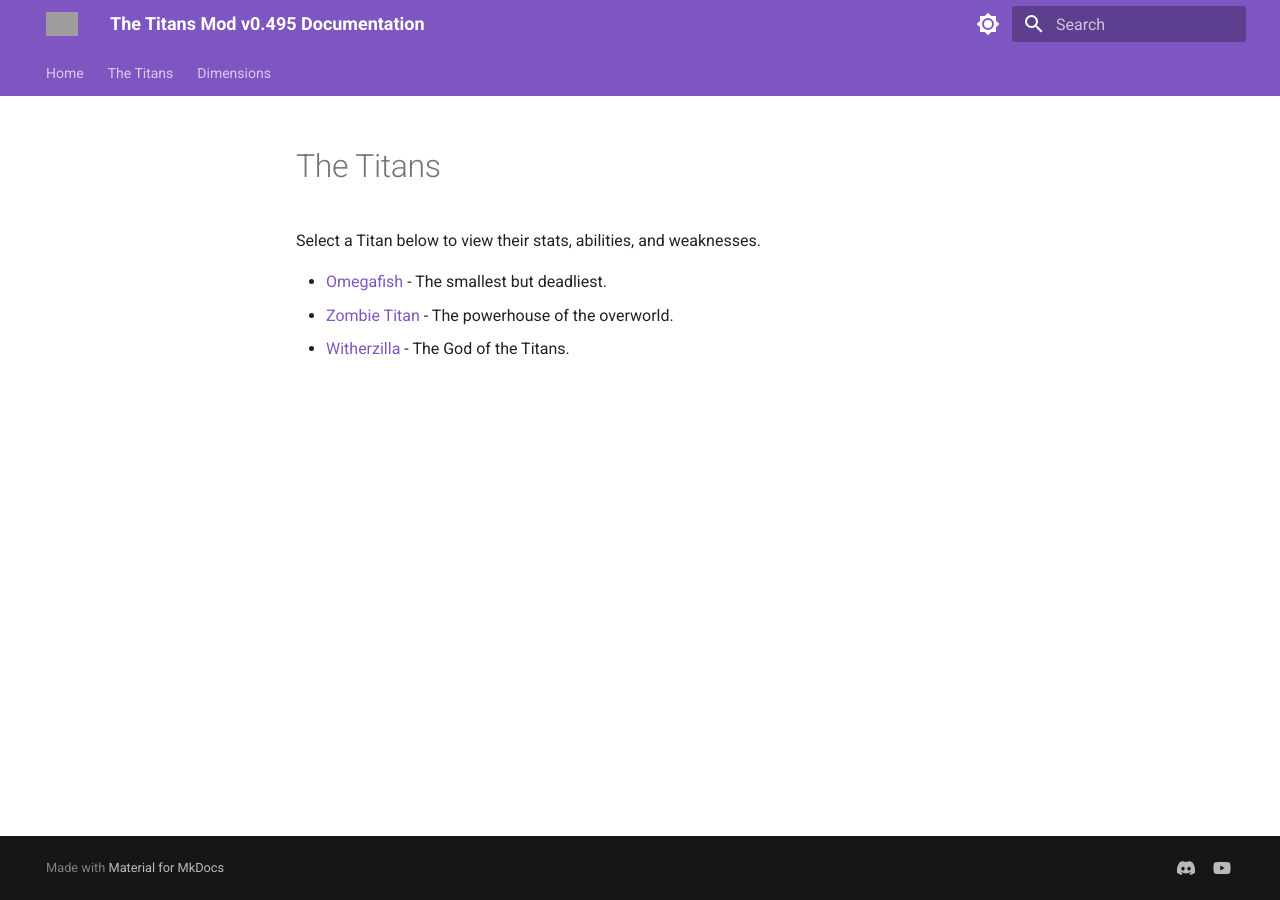
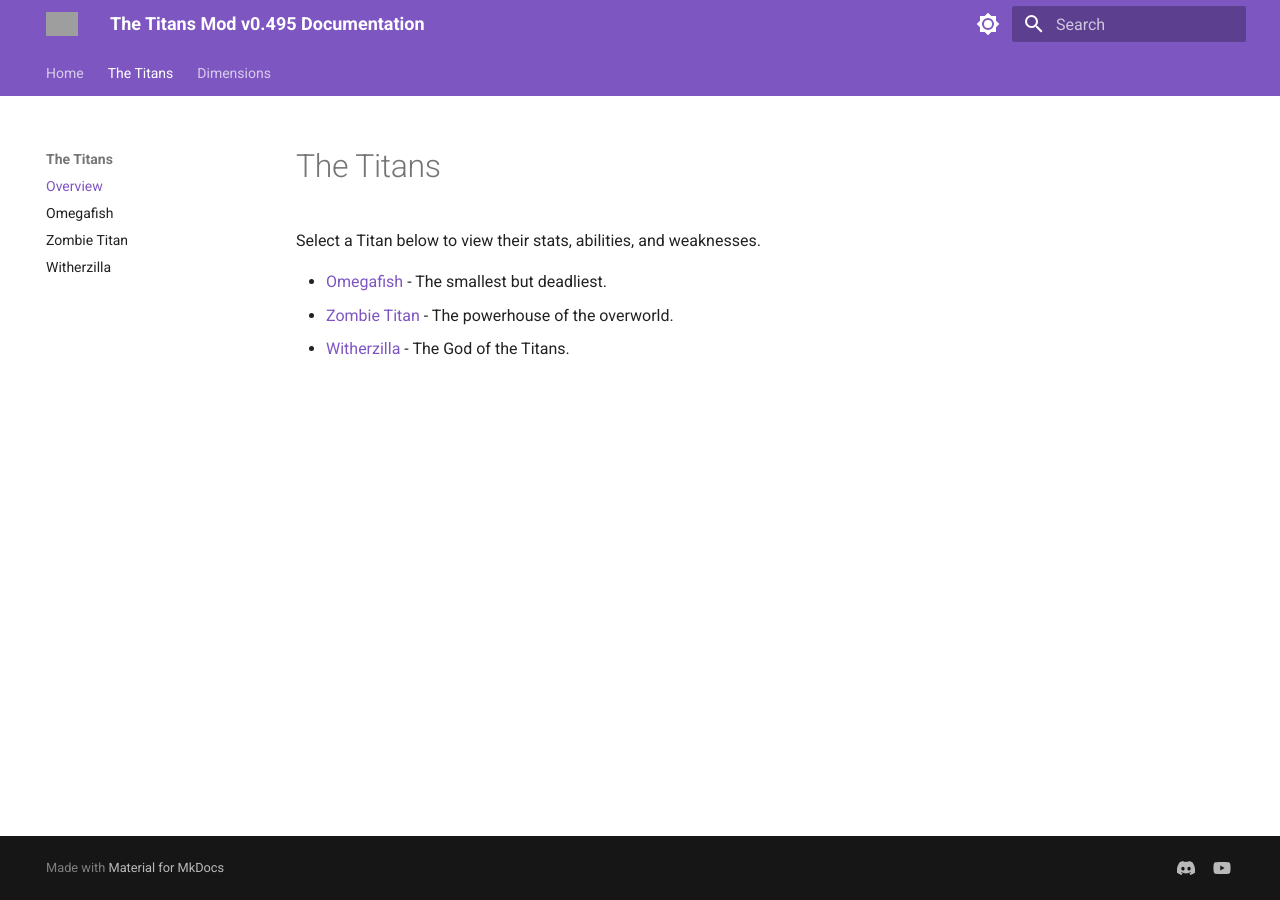
Before and after one commit to techn0z3n/The-Titans-Documentation, an MkDocs documentation site: the page built from docs/titans/index.md, in a window 1280 px wide. Built offline with MkDocs 1.6.1 and Material for MkDocs 9.7.7, drawn with Linux system fonts in a browser that asks for light colours; some of the changed lines change nothing that is shown; grey boxes are pictures that could not be loaded.

Commit message:
Add overview sections for Titans and Dimensions

```diff
--- a/mkdocs.yml
+++ b/mkdocs.yml
@@ -32,13 +32,14 @@
 nav:
   - Home: index.md
   - The Titans:
+      - Overview: titans/index.md
       - Omegafish: titans/omegafish.md
       - Zombie Titan: titans/zombie_titan.md
       - Witherzilla: titans/witherzilla.md
   - Dimensions:
+      - Overview: dimensions/index.md
       - The Nowhere: dimensions/nowhere.md
       - Void Island: dimensions/void_island.md
-
 extra:
   social:
     - icon: fontawesome/brands/discord
```
